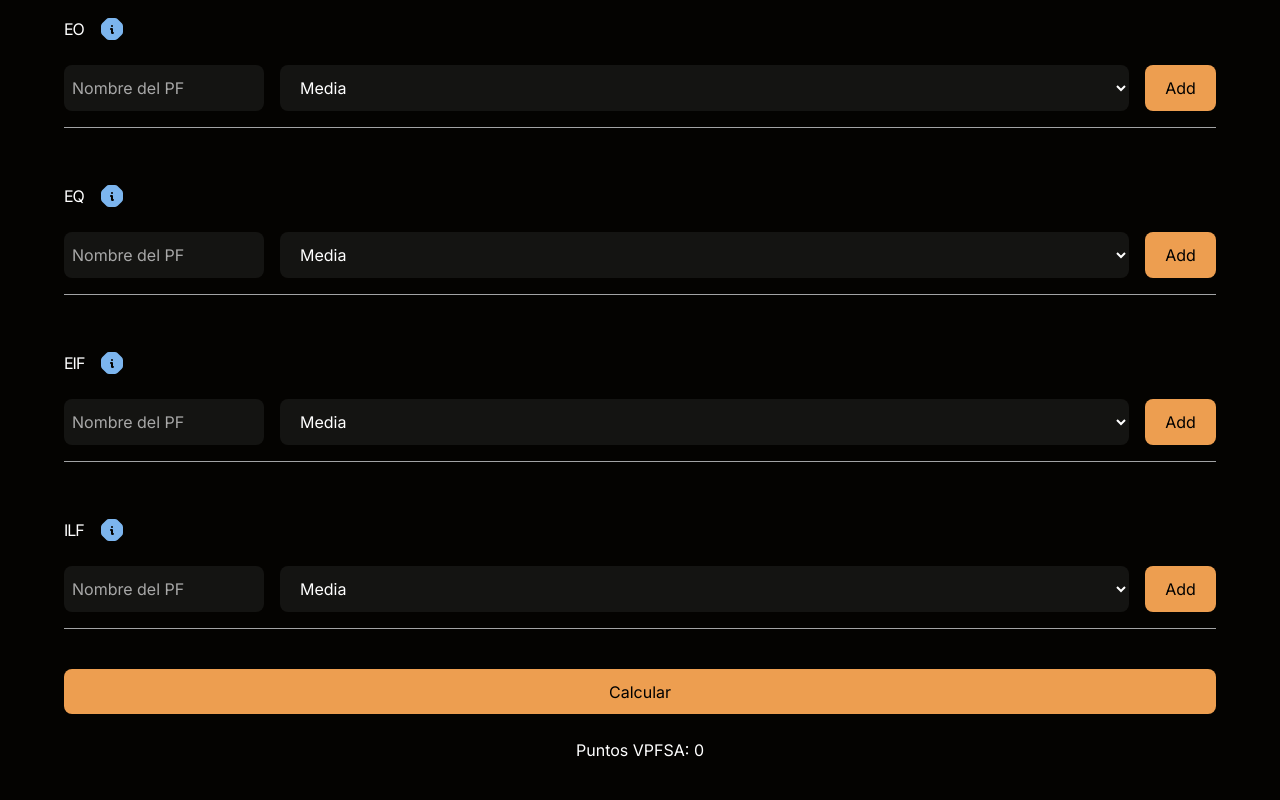
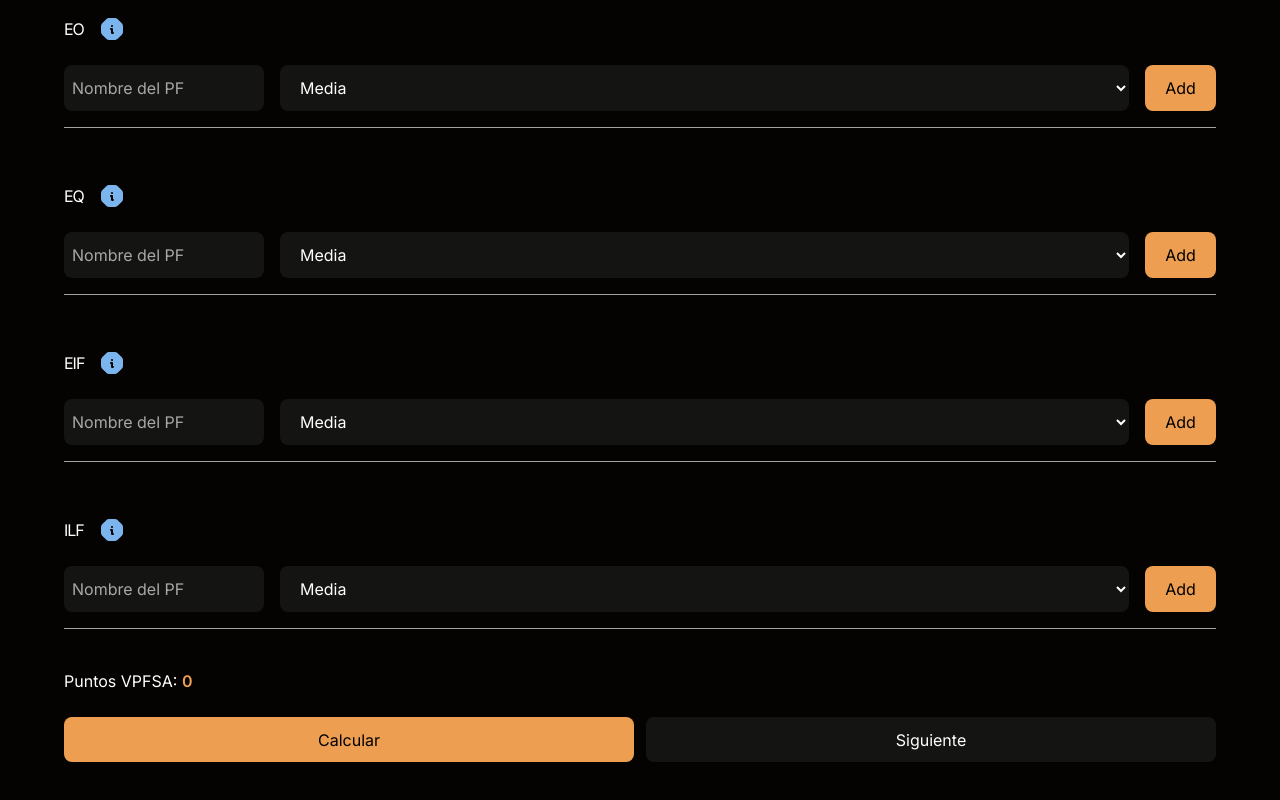
Before and after one commit to parqueroosvelt-inc/puntos-de-funcion, a React (Vite) app: page /vpfsa in a window 1280 px wide. Shown: the part 426-1226 px from the top of the page. Built offline with nearby package versions, Linux system fonts and the light colour scheme.

Commit message:
fix bug with localstorage

```diff
--- a/src/components/ValuesTables.jsx
+++ b/src/components/ValuesTables.jsx
@@ -3,19 +3,24 @@ import { TIPOS_FUNCIONES } from "../constants/puntos_funcion";
 import { FunctionPointType } from "./FunctionPointType";
 // import { ILF_SECTION } from "./ILF";
 import "./valuesTables.css";
+import { Link } from "react-router-dom";
 export const ValuesTables = () => {
-  const [totalPoints, setTotalPoints] = useState(0);
+  const [totalPoints, setTotalPoints] = useState(
+    localStorage.getItem("vpfsa-value") || 0
+  );
 
   const handleCalculatePoints = () => {
     let array = [];
     for (let i = 0; i < localStorage.length; i++) {
       const key = localStorage.key(i);
       const value = localStorage.getItem(key);
-      if (key !== "theme") {
+      const legibleKey = key.split("_")[0];
+      if (legibleKey === "All") {
         array.push(JSON.parse(value));
       }
     }
     const result = sumNumbersInArray(array);
+    localStorage.setItem("vpfsa-value", result);
     setTotalPoints(result);
   };
 
@@ -36,13 +41,24 @@ export const ValuesTables = () => {
       {TIPOS_FUNCIONES.slice(0, 5).map((item) => {
         return <FunctionPointType fp={item} key={item.id} />;
       })}
-      <button
-        onClick={handleCalculatePoints}
-        className="bg-primary boton-principal text-black"
-      >
-        Calcular
-      </button>
-      <p>Puntos VPFSA: {totalPoints}</p>
+      <p className="text-left">
+        Puntos VPFSA:{" "}
+        <span className="text-primary font-semibold">{totalPoints}</span>
+      </p>
+      <div className="flex justify-center gap-3 items-center">
+        <button
+          onClick={handleCalculatePoints}
+          className="w-full bg-primary boton-principal text-black"
+        >
+          Calcular
+        </button>
+        <Link
+          to="/vpfa"
+          className="w-full bg-secondary boton-secundario text-baseColor"
+        >
+          Siguiente
+        </Link>
+      </div>
     </section>
   );
 };
```
